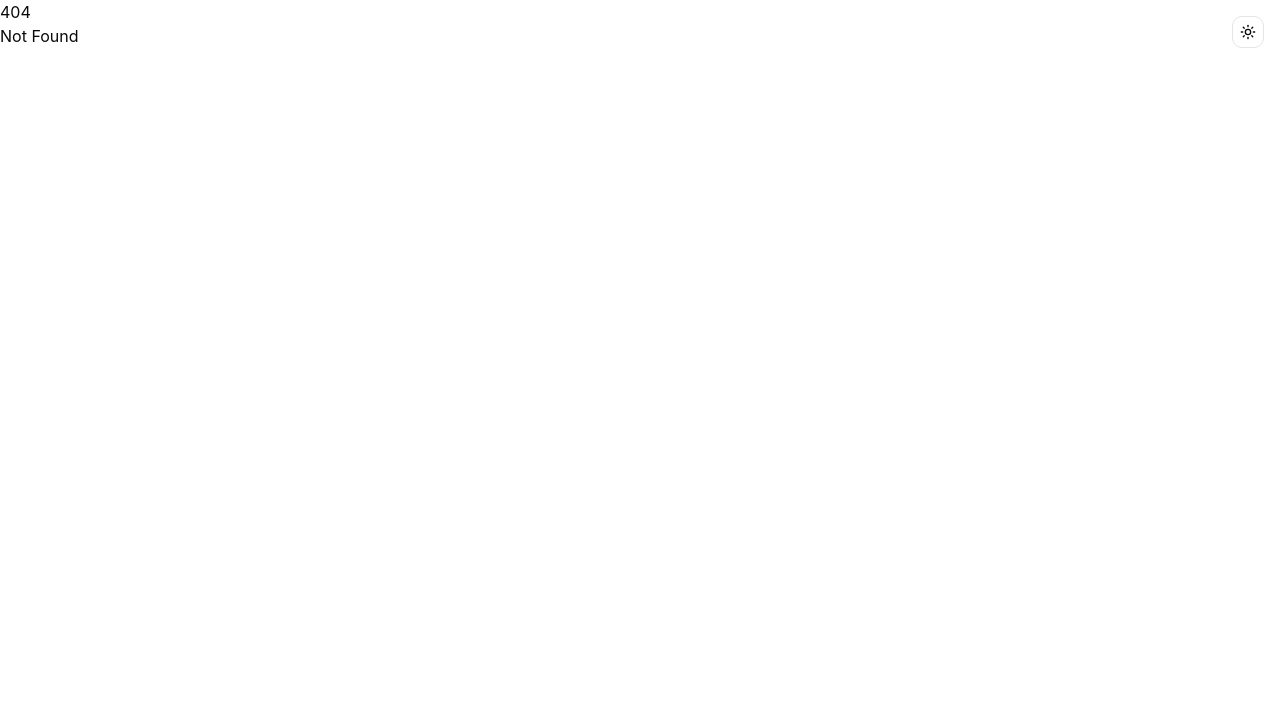
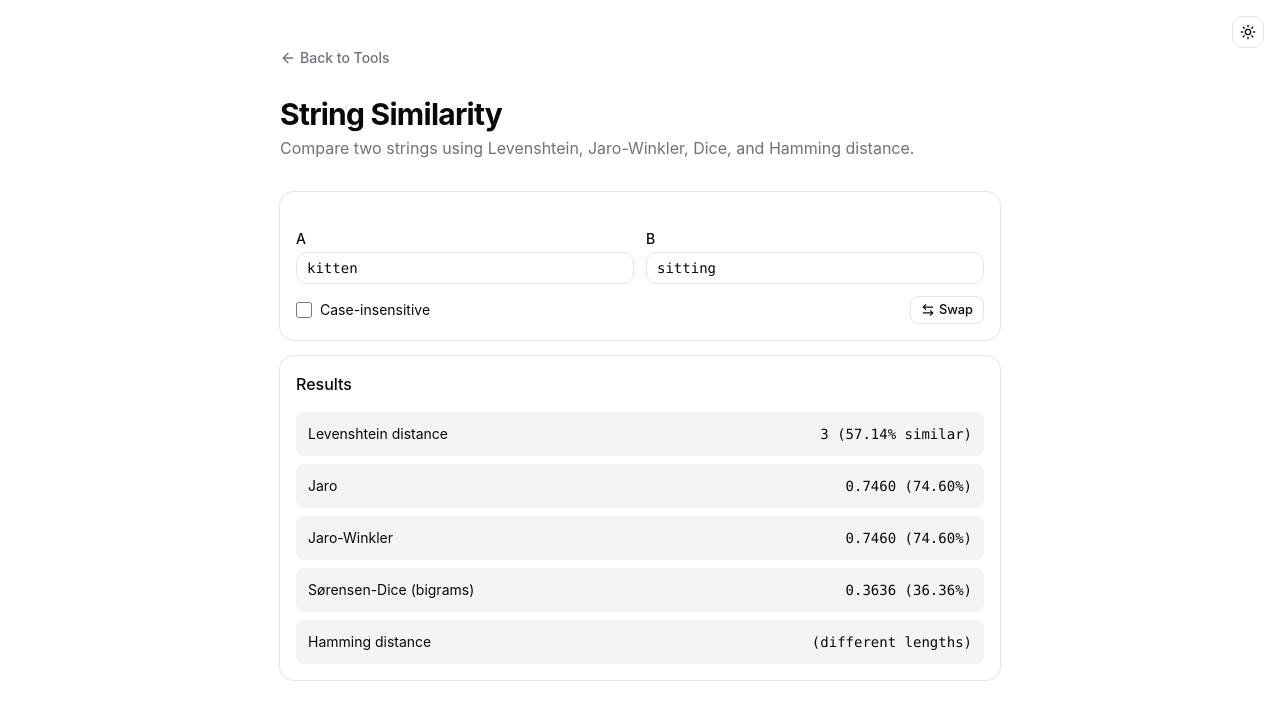
Before and after one commit to orykr/tool.ory.kr, a SvelteKit app in the folder frontend/: page /string-sim in a window 1280 px wide. Before the commit this address had no page. Shown: the top 720 px of the page. Built offline with nearby package versions, Linux system fonts and the light colour scheme.

Commit message:
feat(string-sim): add Levenshtein, Jaro-Winkler, Dice, Hamming distance

```diff
--- /dev/null
+++ b/frontend/src/lib/string-sim.ts
@@ -0,0 +1,94 @@
+export function levenshtein(a: string, b: string): number {
+	if (a === b) return 0;
+	const aArr = Array.from(a);
+	const bArr = Array.from(b);
+	if (aArr.length === 0) return bArr.length;
+	if (bArr.length === 0) return aArr.length;
+	let prev = Array.from({ length: bArr.length + 1 }, (_, i) => i);
+	let curr = new Array(bArr.length + 1).fill(0);
+	for (let i = 1; i <= aArr.length; i++) {
+		curr[0] = i;
+		for (let j = 1; j <= bArr.length; j++) {
+			const cost = aArr[i - 1] === bArr[j - 1] ? 0 : 1;
+			curr[j] = Math.min(curr[j - 1] + 1, prev[j] + 1, prev[j - 1] + cost);
+		}
+		[prev, curr] = [curr, prev];
+	}
+	return prev[bArr.length];
+}
+
+export function jaro(a: string, b: string): number {
+	if (a === b) return 1;
+	const aArr = Array.from(a);
+	const bArr = Array.from(b);
+	if (aArr.length === 0 || bArr.length === 0) return 0;
+	const matchDistance = Math.max(0, Math.floor(Math.max(aArr.length, bArr.length) / 2) - 1);
+	const aMatches = new Array(aArr.length).fill(false);
+	const bMatches = new Array(bArr.length).fill(false);
+	let matches = 0;
+	for (let i = 0; i < aArr.length; i++) {
+		const start = Math.max(0, i - matchDistance);
+		const end = Math.min(i + matchDistance + 1, bArr.length);
+		for (let j = start; j < end; j++) {
+			if (bMatches[j]) continue;
+			if (aArr[i] !== bArr[j]) continue;
+			aMatches[i] = true;
+			bMatches[j] = true;
+			matches++;
+			break;
+		}
+	}
+	if (matches === 0) return 0;
+	let transpositions = 0;
+	let k = 0;
+	for (let i = 0; i < aArr.length; i++) {
+		if (!aMatches[i]) continue;
+		while (!bMatches[k]) k++;
+		if (aArr[i] !== bArr[k]) transpositions++;
+		k++;
+	}
+	transpositions /= 2;
+	return (
+		(matches / aArr.length + matches / bArr.length + (matches - transpositions) / matches) / 3
+	);
+}
+
+export function jaroWinkler(a: string, b: string, p = 0.1): number {
+	const j = jaro(a, b);
+	if (j < 0.7) return j;
+	let l = 0;
+	const aArr = Array.from(a);
+	const bArr = Array.from(b);
+	while (l < 4 && l < aArr.length && l < bArr.length && aArr[l] === bArr[l]) l++;
+	return j + l * p * (1 - j);
+}
+
+export function diceCoefficient(a: string, b: string): number {
+	if (a.length < 2 || b.length < 2) return a === b ? 1 : 0;
+	const bigrams = (s: string): Map<string, number> => {
+		const map = new Map<string, number>();
+		for (let i = 0; i < s.length - 1; i++) {
+			const bg = s.slice(i, i + 2);
+			map.set(bg, (map.get(bg) ?? 0) + 1);
+		}
+		return map;
+	};
+	const aGrams = bigrams(a);
+	const bGrams = bigrams(b);
+	let intersection = 0;
+	for (const [g, c] of aGrams) {
+		const bc = bGrams.get(g);
+		if (bc !== undefined) intersection += Math.min(c, bc);
+	}
+	const total = a.length + b.length - 2;
+	return (2 * intersection) / total;
+}
+
+export function hammingDistance(a: string, b: string): number | null {
+	const aArr = Array.from(a);
+	const bArr = Array.from(b);
+	if (aArr.length !== bArr.length) return null;
+	let count = 0;
+	for (let i = 0; i < aArr.length; i++) if (aArr[i] !== bArr[i]) count++;
+	return count;
+}
--- a/frontend/src/routes/+page.svelte
+++ b/frontend/src/routes/+page.svelte
@@ -386,6 +386,11 @@
 			href: "/css-unit",
 			title: "CSS Unit Converter",
 			description: "Convert px to rem/em/pt/vw/vh and physical units."
+		},
+		{
+			href: "/string-sim",
+			title: "String Similarity",
+			description: "Levenshtein, Jaro-Winkler, Dice, and Hamming distance."
 		}
 	];
 </script>
--- /dev/null
+++ b/frontend/src/routes/string-sim/+page.svelte
@@ -0,0 +1,117 @@
+<script lang="ts">
+	import * as Card from "$lib/components/ui/card/index.js";
+	import { Button } from "$lib/components/ui/button/index.js";
+	import { Input } from "$lib/components/ui/input/index.js";
+	import { Label } from "$lib/components/ui/label/index.js";
+	import ArrowLeft from "@lucide/svelte/icons/arrow-left";
+	import ArrowLeftRight from "@lucide/svelte/icons/arrow-left-right";
+	import {
+		levenshtein,
+		jaro,
+		jaroWinkler,
+		diceCoefficient,
+		hammingDistance
+	} from "$lib/string-sim";
+
+	let a = $state("kitten");
+	let b = $state("sitting");
+	let caseInsensitive = $state(false);
+
+	let results = $derived.by(() => {
+		const x = caseInsensitive ? a.toLowerCase() : a;
+		const y = caseInsensitive ? b.toLowerCase() : b;
+		const lev = levenshtein(x, y);
+		const len = Math.max(Array.from(x).length, Array.from(y).length);
+		const levSim = len === 0 ? 1 : 1 - lev / len;
+		return {
+			levenshtein: lev,
+			levenshteinSim: levSim,
+			jaro: jaro(x, y),
+			jaroWinkler: jaroWinkler(x, y),
+			dice: diceCoefficient(x, y),
+			hamming: hammingDistance(x, y)
+		};
+	});
+
+	function pct(n: number): string {
+		return `${(n * 100).toFixed(2)}%`;
+	}
+
+	function swap() {
+		[a, b] = [b, a];
+	}
+</script>
+
+<main class="container mx-auto max-w-3xl px-6 py-12">
+	<nav class="mb-6">
+		<a
+			href="/"
+			class="text-muted-foreground hover:text-foreground inline-flex items-center gap-1 text-sm font-medium transition-colors"
+		>
+			<ArrowLeft class="h-4 w-4" />
+			Back to Tools
+		</a>
+	</nav>
+
+	<header class="mb-8">
+		<h1 class="text-3xl font-bold tracking-tight">String Similarity</h1>
+		<p class="text-muted-foreground mt-1">
+			Compare two strings using Levenshtein, Jaro-Winkler, Dice, and Hamming distance.
+		</p>
+	</header>
+
+	<Card.Root class="mb-4">
+		<Card.Content class="space-y-3 pt-6">
+			<div class="grid gap-3 sm:grid-cols-2">
+				<div class="space-y-1.5">
+					<Label for="sa">A</Label>
+					<Input id="sa" bind:value={a} class="font-mono" />
+				</div>
+				<div class="space-y-1.5">
+					<Label for="sb">B</Label>
+					<Input id="sb" bind:value={b} class="font-mono" />
+				</div>
+			</div>
+			<div class="flex items-center justify-between">
+				<label class="flex cursor-pointer items-center gap-2 text-sm">
+					<input type="checkbox" bind:checked={caseInsensitive} class="h-4 w-4 rounded border" />
+					Case-insensitive
+				</label>
+				<Button variant="outline" size="sm" onclick={swap}>
+					<ArrowLeftRight />
+					Swap
+				</Button>
+			</div>
+		</Card.Content>
+	</Card.Root>
+
+	<Card.Root>
+		<Card.Header><Card.Title class="text-base">Results</Card.Title></Card.Header>
+		<Card.Content>
+			<dl class="space-y-2 text-sm">
+				<div class="bg-muted flex items-center justify-between rounded-md p-3">
+					<dt>Levenshtein distance</dt>
+					<dd class="font-mono">{results.levenshtein} ({pct(results.levenshteinSim)} similar)</dd>
+				</div>
+				<div class="bg-muted flex items-center justify-between rounded-md p-3">
+					<dt>Jaro</dt>
+					<dd class="font-mono">{results.jaro.toFixed(4)} ({pct(results.jaro)})</dd>
+				</div>
+				<div class="bg-muted flex items-center justify-between rounded-md p-3">
+					<dt>Jaro-Winkler</dt>
+					<dd class="font-mono">{results.jaroWinkler.toFixed(4)} ({pct(results.jaroWinkler)})</dd>
+				</div>
+				<div class="bg-muted flex items-center justify-between rounded-md p-3">
+					<dt>Sørensen-Dice (bigrams)</dt>
+					<dd class="font-mono">{results.dice.toFixed(4)} ({pct(results.dice)})</dd>
+				</div>
+				<div class="bg-muted flex items-center justify-between rounded-md p-3">
+					<dt>Hamming distance</dt>
+					<dd class="font-mono">
+						{results.hamming === null ? "(different lengths)" : results.hamming}
+					</dd>
+				</div>
+			</dl>
+		</Card.Content>
+	</Card.Root>
+</main>
```
